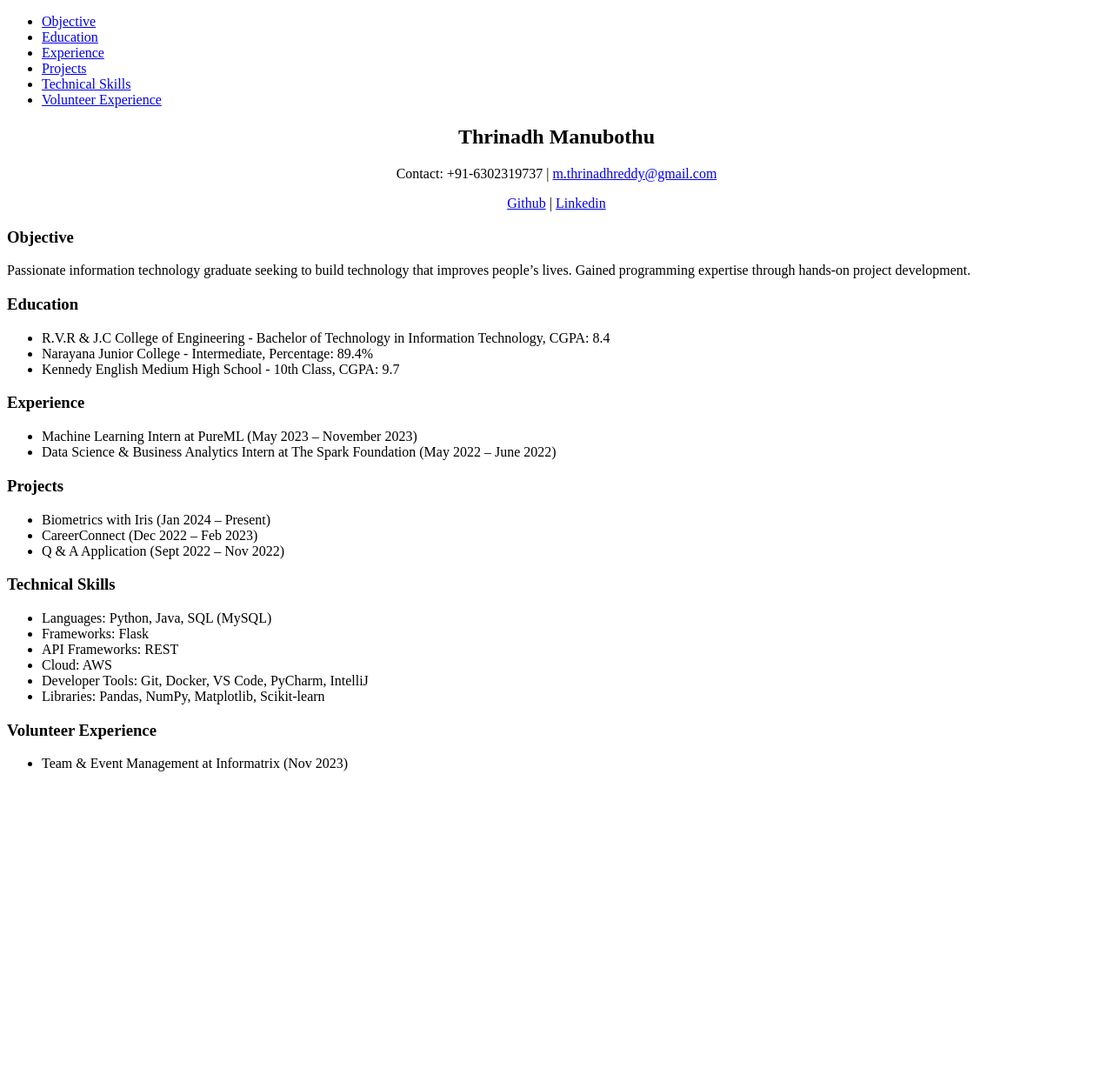
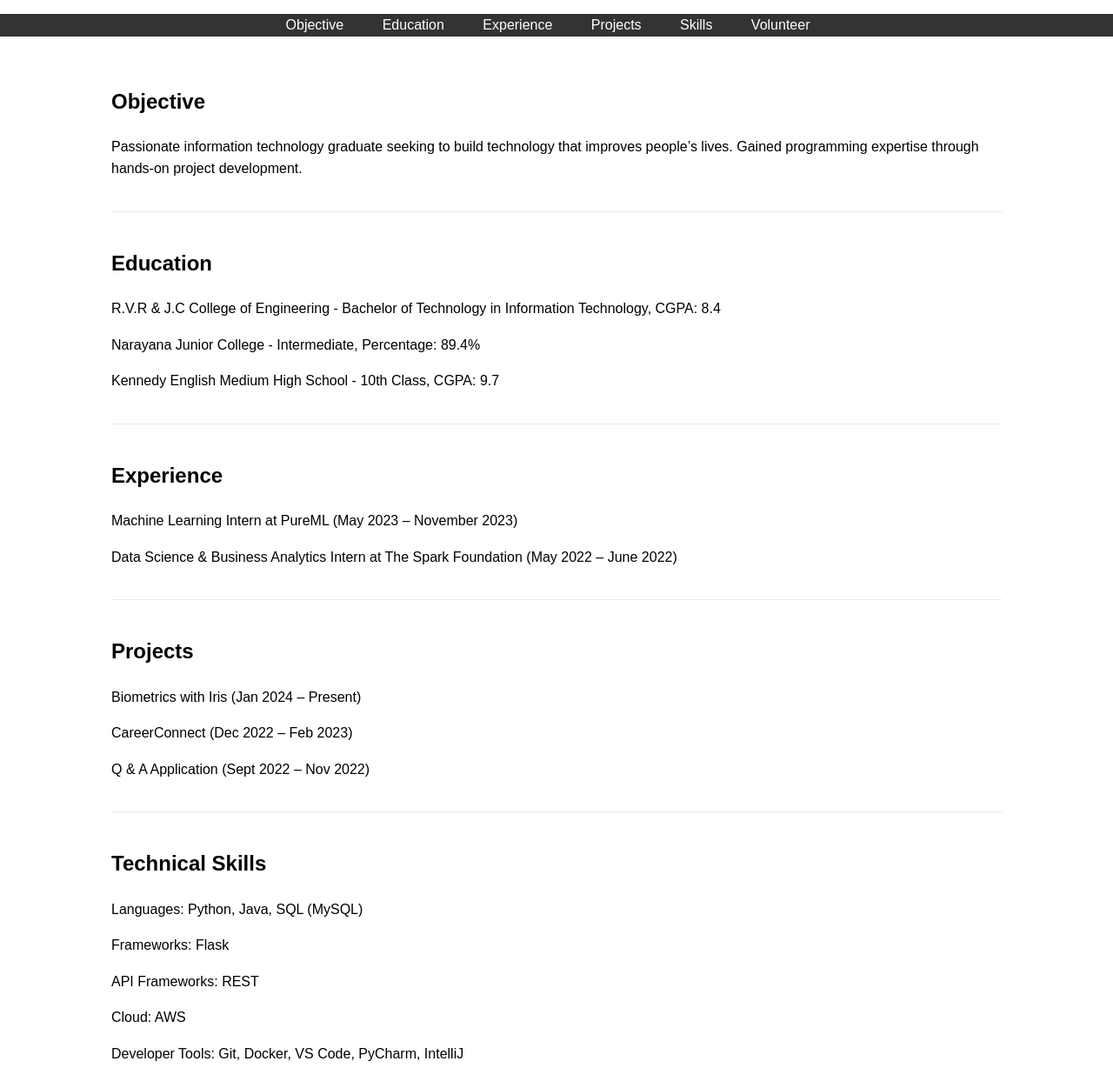
Before and after one commit to THRINADH43/MyPortfilo, a plain HTML site: page index.html in a window 1280 px wide. Shown: the top 1228 px of the page at 87% size. Before the commit the page ends 903 px from the top, so only its background shows below. Drawn offline with Linux system fonts and the light colour scheme.

Commit message:
Update index.html

```diff
--- a/index.html
+++ b/index.html
@@ -1,7 +1,48 @@
 <!DOCTYPE html>
-<html>
+<html lang="en">
 <head>
+    <meta charset="UTF-8">
     <title>Thrinadh Manubothu</title>
+    <style>
+        body {
+            font-family: 'Arial', sans-serif;
+            margin: 0;
+            padding: 0;
+            line-height: 1.6;
+        }
+        #nav {
+            background-color: #333;
+            color: #fff;
+            text-align: center;
+        }
+        #nav ul {
+            padding: 0;
+        }
+        #nav ul li {
+            display: inline;
+            margin-right: 20px;
+        }
+        #nav ul li a {
+            color: #fff;
+            text-decoration: none;
+            padding: 5px 10px;
+        }
+        #nav ul li a:hover {
+            background-color: #555;
+        }
+        .container {
+            width: 80%;
+            margin: auto;
+            overflow: hidden;
+        }
+        .section {
+            padding: 20px 0;
+            border-bottom: 1px solid #eaeaea;
+        }
+        .section:last-child {
+            border-bottom: none;
+        }
+    </style>
 </head>
 <body>
     <div id="nav">
@@ -10,54 +51,68 @@
             <li><a href="#education">Education</a></li>
             <li><a href="#experience">Experience</a></li>
             <li><a href="#projects">Projects</a></li>
-            <li><a href="#skills">Technical Skills</a></li>
-            <li><a href="#volunteer">Volunteer Experience</a></li>
+            <li><a href="#skills">Skills</a></li>
+            <li><a href="#volunteer">Volunteer</a></li>
         </ul>
     </div>
 
-    <h2 align="center">Thrinadh Manubothu</h2>
-    <p align="center">Contact: +91-6302319737 | <a href="mailto:m.thrinadhreddy@gmail.com">m.thrinadhreddy@gmail.com</a></p>
-    <p align="center">
-        <a href="https://github.com/THRINADH43" target="_blank">Github</a> |
-        <a href="https://in.linkedin.com/in/thrinadh-manubothu" target="_blank">Linkedin</a>
-    </p>
+    <div class="container">
+        <section id="objective" class="section">
+            <h2>Objective</h2>
+            <p>Passionate information technology graduate seeking to build technology that improves people’s lives. Gained programming expertise through hands-on project development.</p>
+        </section>
 
-    <h3 id="objective">Objective</h3>
-    <p>Passionate information technology graduate seeking to build technology that improves people’s lives. Gained programming expertise through hands-on project development.</p>
+        <section id="education" class="section">
+            <h2>Education</h2>
+            <p>R.V.R & J.C College of Engineering - Bachelor of Technology in Information Technology, CGPA: 8.4</p>
+            <p>Narayana Junior College - Intermediate, Percentage: 89.4%</p>
+            <p>Kennedy English Medium High School - 10th Class, CGPA: 9.7</p>
+        </section>
 
-    <h3 id="education">Education</h3>
-    <ul>
-        <li>R.V.R & J.C College of Engineering - Bachelor of Technology in Information Technology, CGPA: 8.4</li>
-        <li>Narayana Junior College - Intermediate, Percentage: 89.4%</li>
-        <li>Kennedy English Medium High School - 10th Class, CGPA: 9.7</li>
-    </ul>
+        <section id="experience" class="section">
+            <h2>Experience</h2>
+            <p>Machine Learning Intern at PureML (May 2023 – November 2023)</p>
+            <p>Data Science & Business Analytics Intern at The Spark Foundation (May 2022 – June 2022)</p>
+        </section>
 
-    <h3 id="experience">Experience</h3>
-    <ul>
-        <li>Machine Learning Intern at PureML (May 2023 – November 2023)</li>
-        <li>Data Science & Business Analytics Intern at The Spark Foundation (May 2022 – June 2022)</li>
-    </ul>
+        <section id="projects" class="section">
+            <h2>Projects</h2>
+            <p>Biometrics with Iris (Jan 2024 – Present)</p>
+            <p>CareerConnect (Dec 2022 – Feb 2023)</p>
+            <p>Q & A Application (Sept 2022 – Nov 2022)</p>
+        </section>
 
-    <h3 id="projects">Projects</h3>
-    <ul>
-        <li>Biometrics with Iris (Jan 2024 – Present)</li>
-        <li>CareerConnect (Dec 2022 – Feb 2023)</li>
-        <li>Q & A Application (Sept 2022 – Nov 2022)</li>
-    </ul>
+        <section id="skills" class="section">
+            <h2>Technical Skills</h2>
+            <p>Languages: Python, Java, SQL (MySQL)</p>
+            <p>Frameworks: Flask</p>
+            <p>API Frameworks: REST</p>
+            <p>Cloud: AWS</p>
+            <p>Developer Tools: Git, Docker, VS Code, PyCharm, IntelliJ</p>
+            <p>Libraries: Pandas, NumPy, Matplotlib, Scikit-learn</p>
+        </section>
 
-    <h3 id="skills">Technical Skills</h3>
-    <ul>
-        <li>Languages: Python, Java, SQL (MySQL)</li>
-        <li>Frameworks: Flask</li>
-        <li>API Frameworks: REST</li>
-        <li>Cloud: AWS</li>
-        <li>Developer Tools: Git, Docker, VS Code, PyCharm, IntelliJ</li>
-        <li>Libraries: Pandas, NumPy, Matplotlib, Scikit-learn</li>
-    </ul>
+        <section id="volunteer" class="section">
+            <h2>Volunteer Experience</h2>
+            <p>Team & Event Management at Informatrix (Nov 2023)</p>
+        </section>
+    </div>
 
-    <h3 id="volunteer">Volunteer Experience</h3>
-    <ul>
-        <li>Team & Event Management at Informatrix (Nov 2023)</li>
-    </ul>
+    <script>
+        // JavaScript for smooth scrolling and other interactive elements
+        document.querySelectorAll('#nav a').forEach(anchor => {
+            anchor.addEventListener('click', function (e) {
+                e.preventDefault();
+
+                const targetId = this.getAttribute('href');
+                const targetSection = document.querySelector(targetId);
+
+                targetSection.scrollIntoView({
+                    behavior: 'smooth',
+                    block: 'start'
+                });
+            });
+        });
+    </script>
 </body>
 </html>
```
